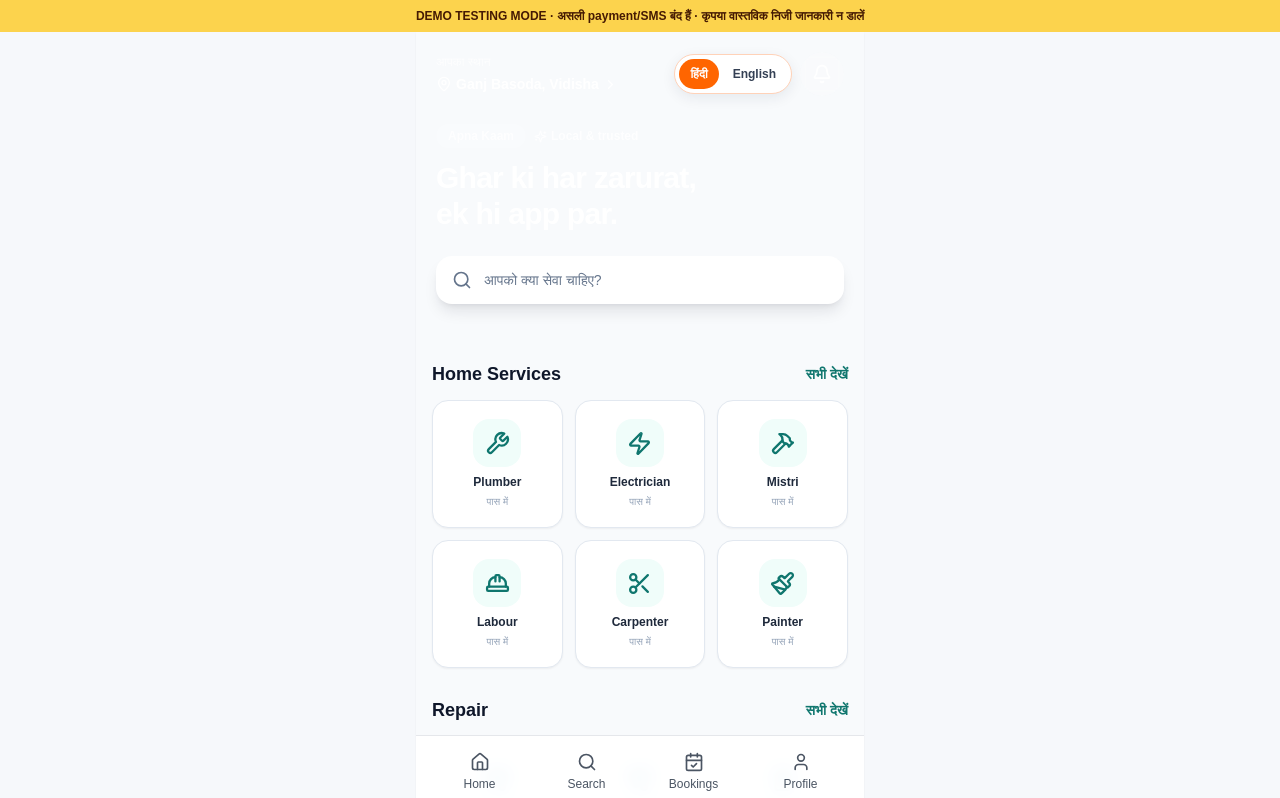
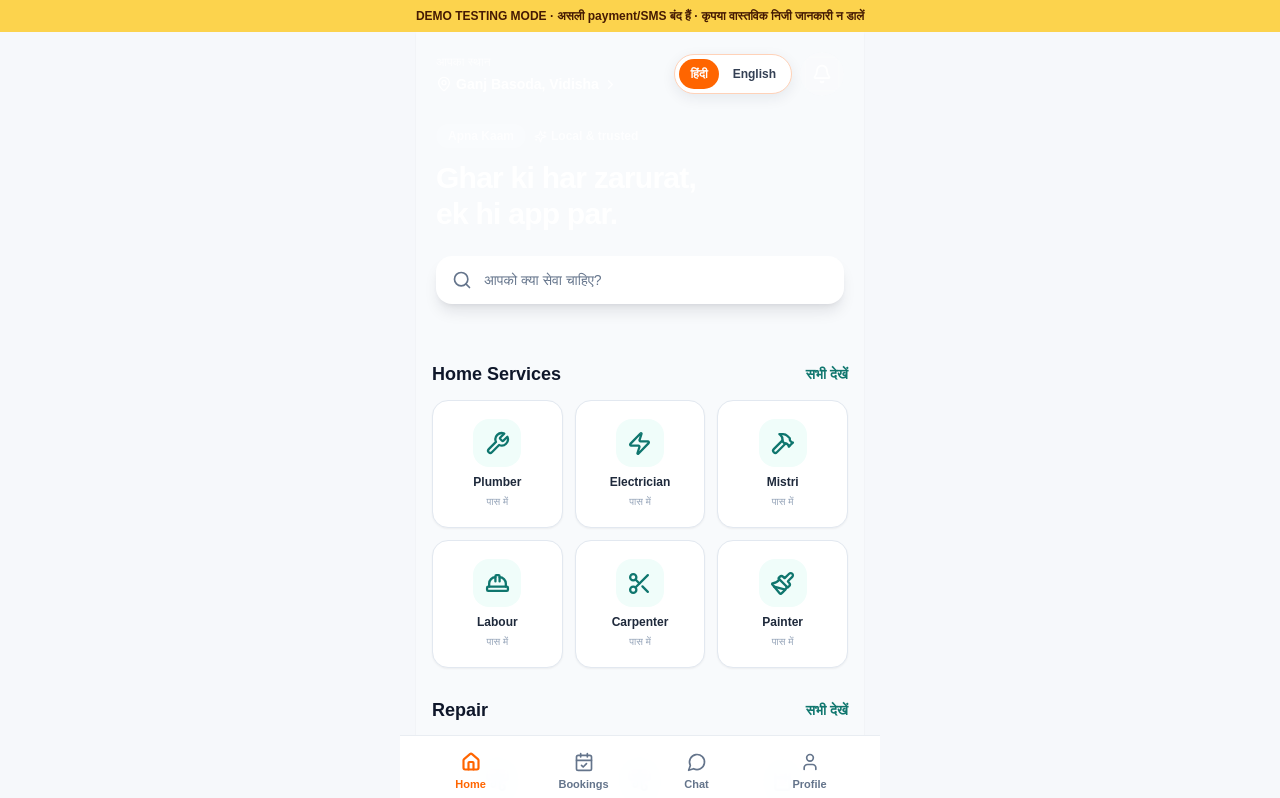
Before and after one commit to kushwahravi2021-dotcom/Apna-Kaam, a Next.js app: page / in a window 1280 px wide. Shown: the top 798 px of the page. Built offline with nearby package versions, Linux system fonts and the light colour scheme.

Commit message:
Match mockup bottom navigation

```diff
--- a/components/BottomNav.tsx
+++ b/components/BottomNav.tsx
@@ -1,26 +1,6 @@
 "use client";
-
 import Link from "next/link";
-import { Home, Search, CalendarCheck, User } from "lucide-react";
-
-const items = [
-  { href: "/", label: "Home", icon: Home },
-  { href: "/services", label: "Search", icon: Search },
-  { href: "/bookings", label: "Bookings", icon: CalendarCheck },
-  { href: "/profile", label: "Profile", icon: User },
-];
-
-export default function BottomNav() {
-  return (
-    <nav className="fixed bottom-0 left-1/2 z-50 w-full max-w-md -translate-x-1/2 border-t bg-white/95 px-3 py-2 backdrop-blur safe-bottom">
-      <div className="grid grid-cols-4 gap-1">
-        {items.map(({ href, label, icon: Icon }) => (
-          <Link key={href} href={href} className="flex flex-col items-center gap-1 rounded-xl py-2 text-xs text-gray-600 hover:bg-gray-50">
-            <Icon size={20} />
-            <span>{label}</span>
-          </Link>
-        ))}
-      </div>
-    </nav>
-  );
-}
+import { Home, CalendarCheck, MessageCircle, User } from "lucide-react";
+import { usePathname } from "next/navigation";
+const items=[{href:"/",label:"Home",icon:Home},{href:"/bookings",label:"Bookings",icon:CalendarCheck},{href:"/support",label:"Chat",icon:MessageCircle},{href:"/profile",label:"Profile",icon:User}];
+export default function BottomNav(){const pathname=usePathname();return <nav className="ak-bottom-nav safe-bottom px-4 py-2"><div className="grid grid-cols-4 gap-1">{items.map(({href,label,icon:Icon})=>{const active=pathname===href;return <Link key={href} href={href} className={`flex flex-col items-center gap-1 rounded-xl py-2 text-[11px] font-semibold ${active?"text-[#ff6500]":"text-slate-500"}`}><Icon size={20} strokeWidth={active?2.6:2}/><span>{label}</span></Link>})}</div></nav>}
```
